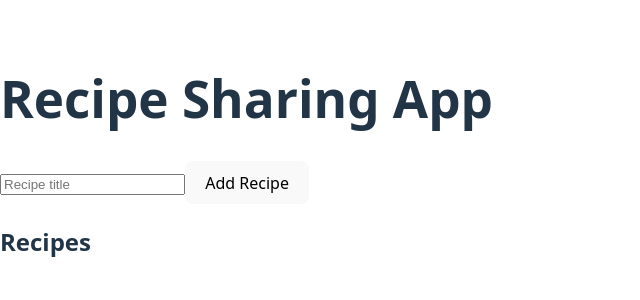
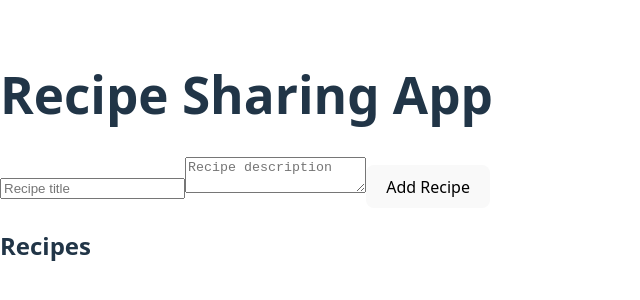
Before and after one commit to danieloreniyi/alx-fe-reactjs, a React (Vite) app in the folder recipe-sharing-app/: page / in a window 1280 px wide. Shown: the part 242-542 px from the top of the page, without its empty margins (0-640 px from the left). Built offline with nearby package versions, Linux system fonts and the light colour scheme.

Commit message:
Fix: Add input and textarea to AddRecipeForm for ALX checker

```diff
--- a/recipe-sharing-app/src/components/AddRecipeForm.jsx
+++ b/recipe-sharing-app/src/components/AddRecipeForm.jsx
@@ -4,12 +4,14 @@ import useRecipeStore from './recipeStore';
 export default function AddRecipeForm() {
   const addRecipe = useRecipeStore((state) => state.addRecipe);
   const [title, setTitle] = useState('');
+  const [description, setDescription] = useState('');
 
   const handleSubmit = (e) => {
     e.preventDefault();
-    if (!title.trim()) return;
-    addRecipe({ title });
+    if (!title.trim() || !description.trim()) return;
+    addRecipe({ title, description });
     setTitle('');
+    setDescription('');
   };
 
   return (
@@ -20,6 +22,11 @@ export default function AddRecipeForm() {
         value={title}
         onChange={(e) => setTitle(e.target.value)}
       />
+      <textarea
+        placeholder="Recipe description"
+        value={description}
+        onChange={(e) => setDescription(e.target.value)}
+      />
       <button type="submit">Add Recipe</button>
     </form>
   );
```
